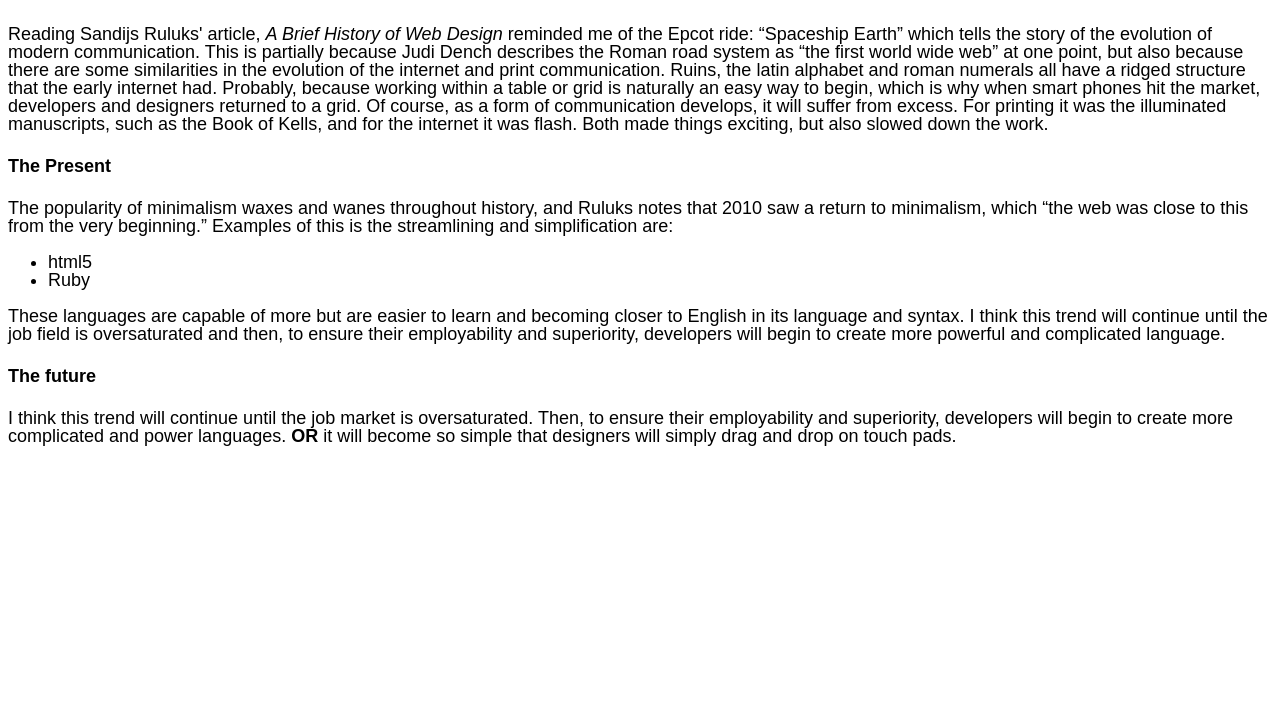
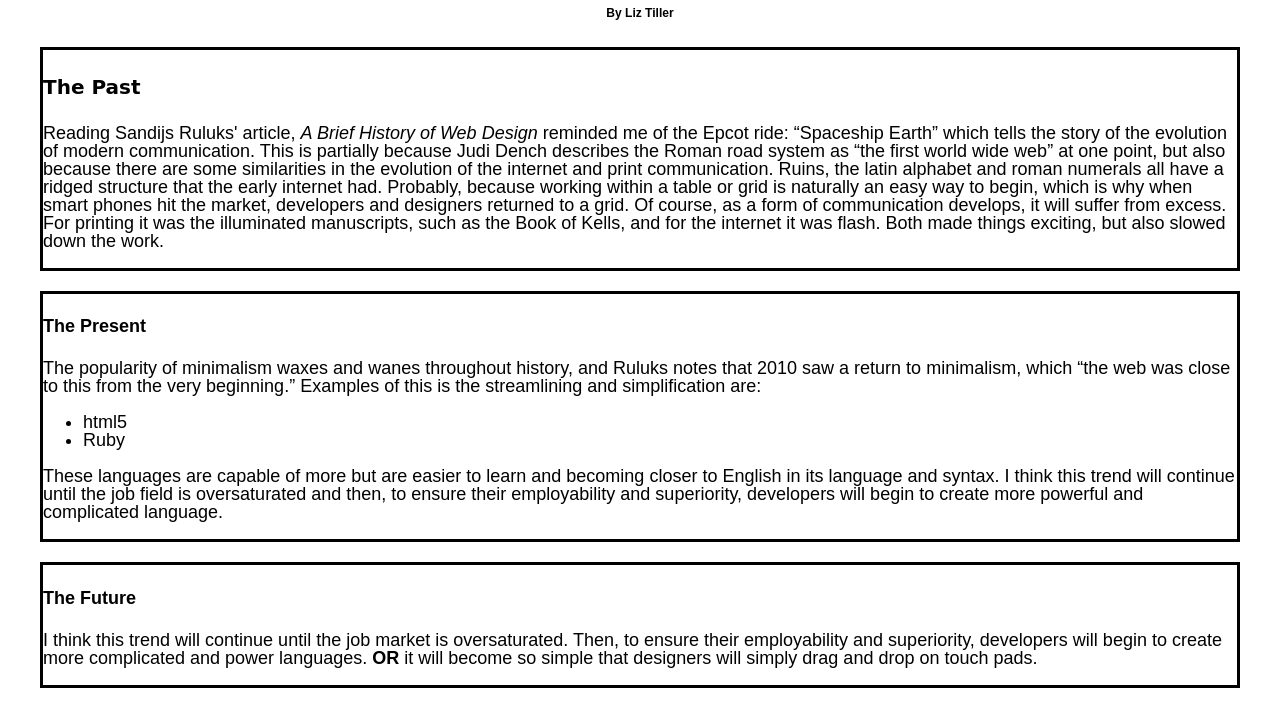
Before and after one commit to lizthrilla/hello-world, a website: page public/index.html in a window 1280 px wide. Shown: the part 101-829 px from the top of the page. Before the commit the page ends 800 px from the top, so only its background shows below. Drawn offline with Linux system fonts and the light colour scheme.

Commit message:
whatever

```diff
--- a/public/index.html
+++ b/public/index.html
@@ -8,11 +8,15 @@
   </head>
   <body>
     <h1 id="big">Hello, World!</h1>
-    <h4 class="subhead">The Past</h4>
+    <h6> By Liz Tiller </h6>
+    <div class="section">
+      <h4 id="past">The Past</h4>
       <p>
         Reading Sandijs Ruluks' article, <i>A Brief History of Web Design</i> reminded me of the Epcot ride: <q>Spaceship Earth</q> which tells the story of the evolution of modern communication.  This is partially because Judi Dench describes the Roman road system as <q>the first world wide web</q> at one point, but also because there are some similarities in the evolution of the internet and print communication. Ruins, the latin alphabet and roman numerals all have a ridged structure that the early internet had.  Probably, because working within a table or grid is naturally an easy way to begin, which is why when smart phones hit the market, developers and designers returned to a grid.  Of course, as a form of communication develops, it will suffer from excess.  For printing it was the illuminated manuscripts, such as the Book of Kells, and for the internet it was flash.  Both made things exciting, but also slowed down the work.
       </p>
-    <h4 class="subhead">The Present</h4>
+    </div>
+    <div class="section">
+      <h4 id="present">The Present</h4>
       <p>
         The popularity of minimalism waxes and wanes throughout history, and Ruluks notes that 2010 saw a return to minimalism, which <q>the web was close to this from the very beginning.</q> Examples of this is the streamlining and simplification are:
           <ul>
@@ -21,9 +25,12 @@
           </ul>
         These languages are capable of more but are easier to learn and becoming closer to English in its language and syntax.  I think this trend will continue until the job field is oversaturated and then, to ensure their employability and superiority, developers will begin to create more powerful and complicated language.
       </p>
-    <h4 id="future">The future</h4>
+    </div>
+    <div class="section">
+      <h4 id="future">The Future</h4>
       <p>
         I think this trend will continue until the job market is oversaturated.  Then, to ensure their employability and superiority, developers will begin to create more complicated and power languages.  <b>OR</b> it will become so simple that designers will simply drag and drop on touch pads.
       </p>
+    </div>
   </body>
 </html>
--- a/public/screen.css
+++ b/public/screen.css
@@ -3,9 +3,26 @@
 }
 
 body {
-  margin: 10;
+  margin: 20px;
   font: 18px / 1 sans-serif;
+  align-content: flex-end;
 }
 h1 {
   text-align: center;
 }
+#future {
+  font-family: fantasy;
+}
+#past {
+  font-family: cursive;
+  font-size: 20px;
+}
+.section {
+  border-style: solid;
+  border-width: medium;
+  border-color: black;
+  margin: 20px;
+}
+h6 {
+  text-align: center;
+}
```
Lines whose indentation alone changed are shown as unchanged.
